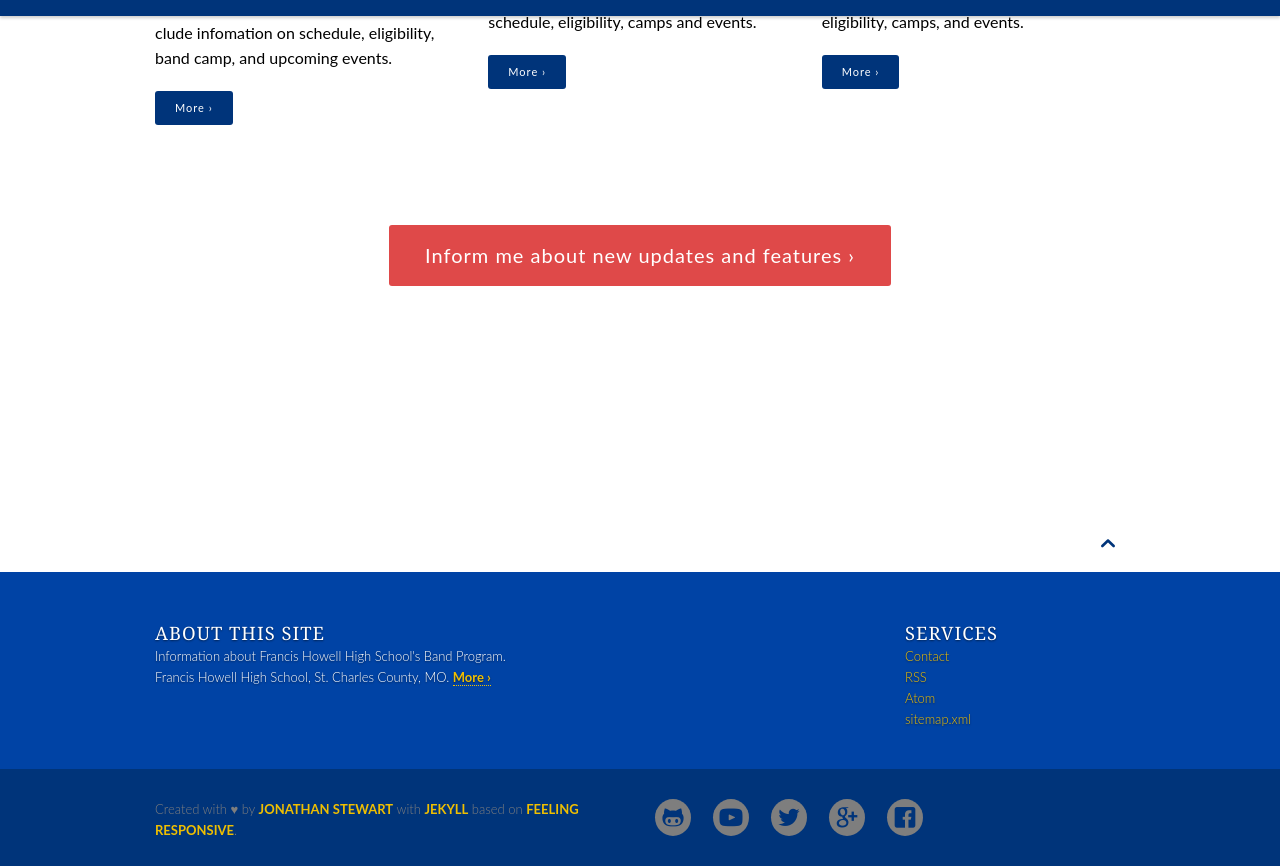
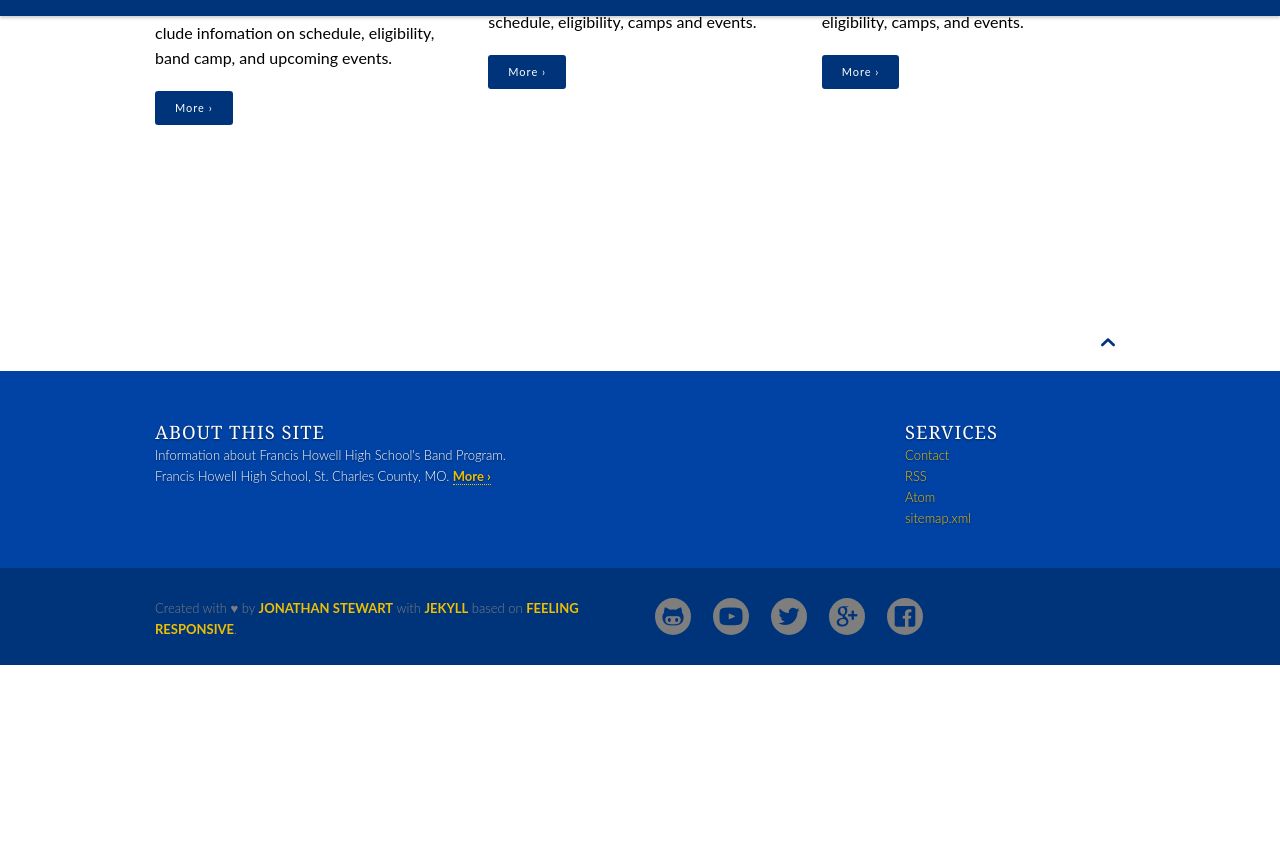
Before and after one commit to fhhsmb/fhhsmb.github.io, a Jekyll site: the page built from pages/pages-root-folder/index.md, in a window 1280 px wide and 900 px high, scrolled down 655 px, cut to the strip 34-900 px from the top of the window. Built offline with Jekyll 4.4.1, drawn with Linux system fonts in a browser that asks for light colours; after the commit the page ends 1354 px from its top, so only the background shows below that; part of the change alters nothing that is shown.

```diff
--- a/pages/pages-root-folder/index.md
+++ b/pages/pages-root-folder/index.md
@@ -33,10 +33,10 @@ widget3:
 # to use the main color or success, alert or secondary.
 # To change colors see sass/_01_settings_colors.scss
 #
-callforaction:
-  url: https://tinyletter.com/feeling-responsive
-  text: Inform me about new updates and features ›
-  style: alert
+# callforaction:
+#  url: https://tinyletter.com/feeling-responsive
+#  text: Inform me about new updates and features ›
+#  style: alert
 permalink: /index.html
 #
 # This is a nasty hack to make the navigation highlight
```
